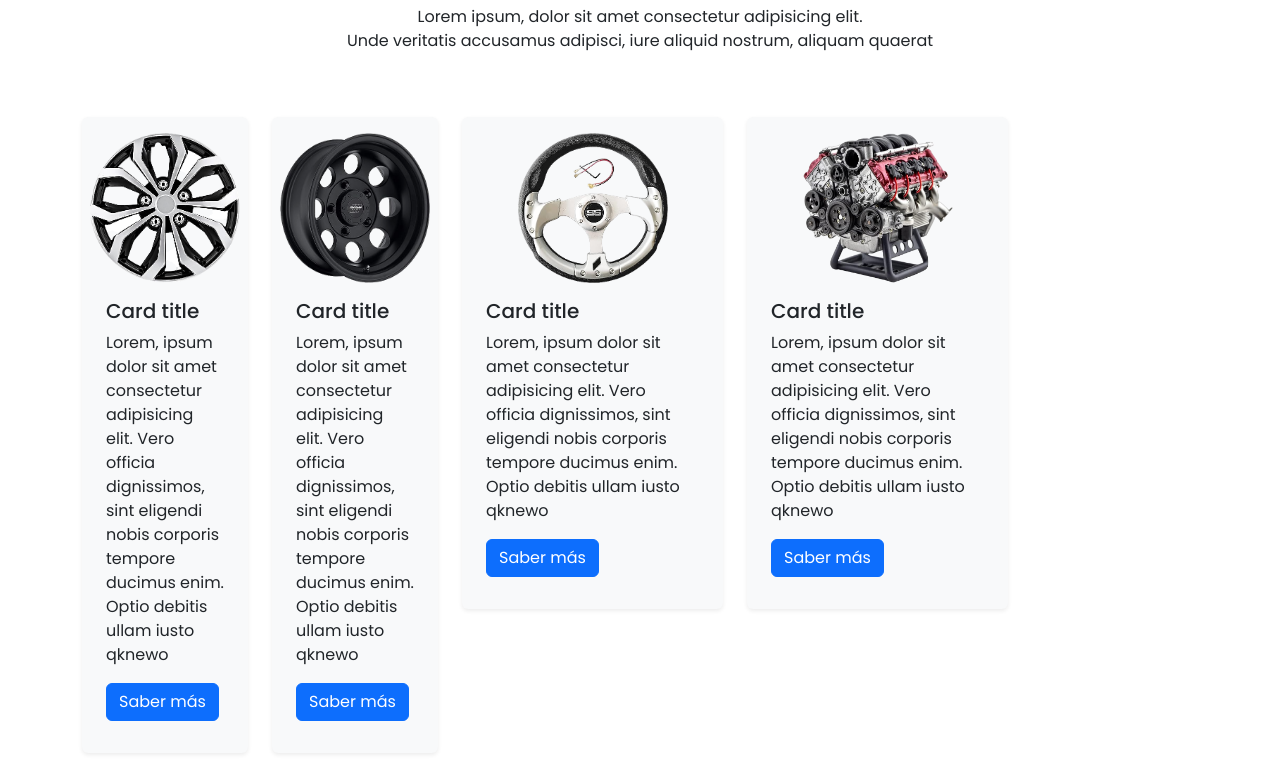
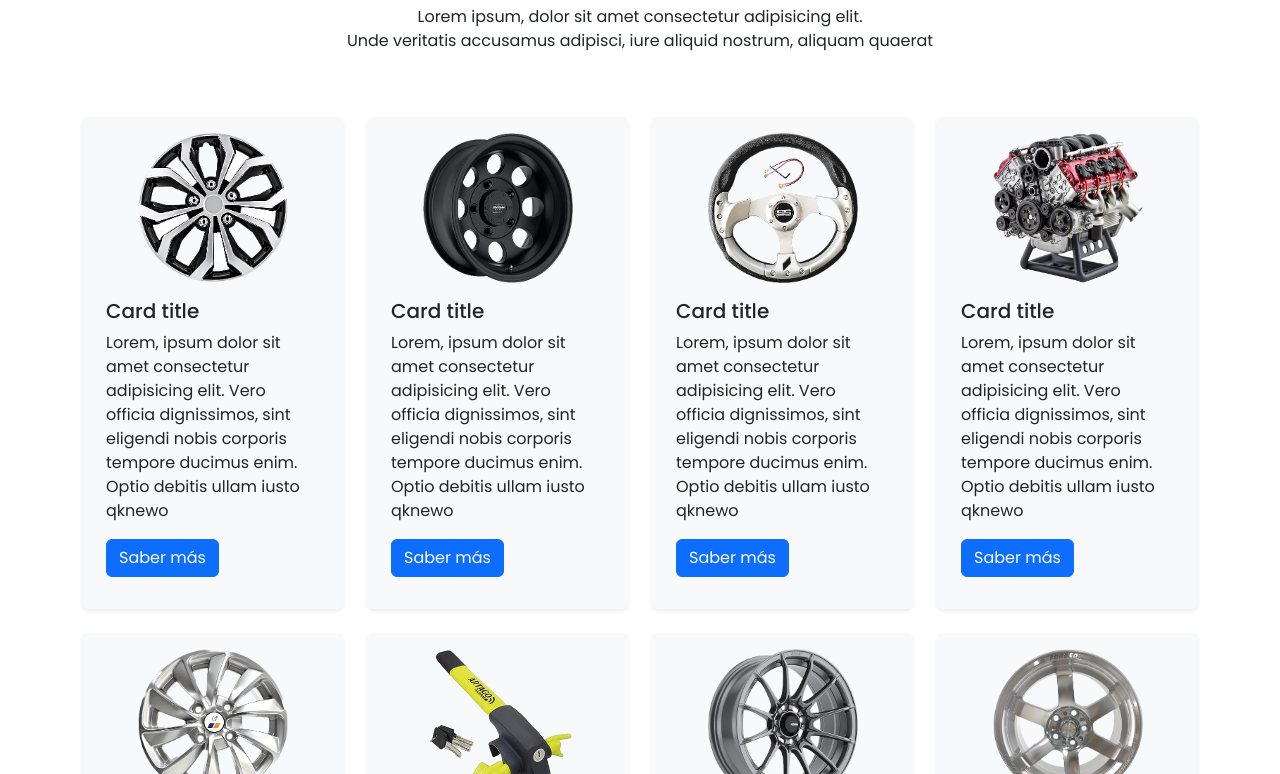
Before and after one commit to 2006-Angelina/Video-Bootstrap, a plain HTML site: page index.html in a window 1280 px wide. Shown: the part 1343-2117 px from the top of the page. Drawn offline with nearby package versions, Linux system fonts and the light colour scheme.

Commit message:
Subiendo correccion

```diff
--- a/index.html
+++ b/index.html
@@ -178,7 +178,7 @@
                 </div>
             </div>
             <div class="row">
-                <div class="col-5 col-md-5 col-lg-2">
+                <div class="col-12 col-md-12 col-lg-3">
                     <div class="card bg-light shadow-sm border-0 px-2 py-3 mb-4">
                         <div class="text-center">
                             <img src="img/pr1.png" alt="">
@@ -190,7 +190,7 @@
                         </div>
                     </div>
                 </div>
-                <div class="col-5 col-md-5 col-lg-2">
+                <div class="col-12 col-md-12 col-lg-3">
                     <div class="card bg-light shadow-sm border-0 px-2 py-3 mb-4">
                         <div class="text-center">
                             <img src="img/pr2.png" alt="">
```
